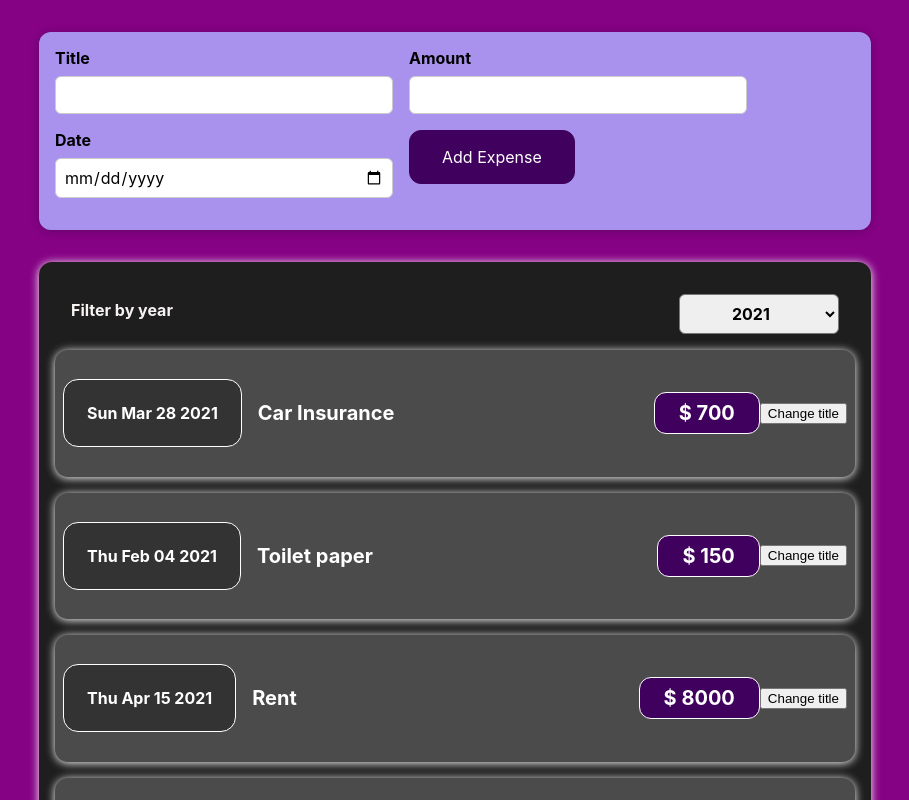
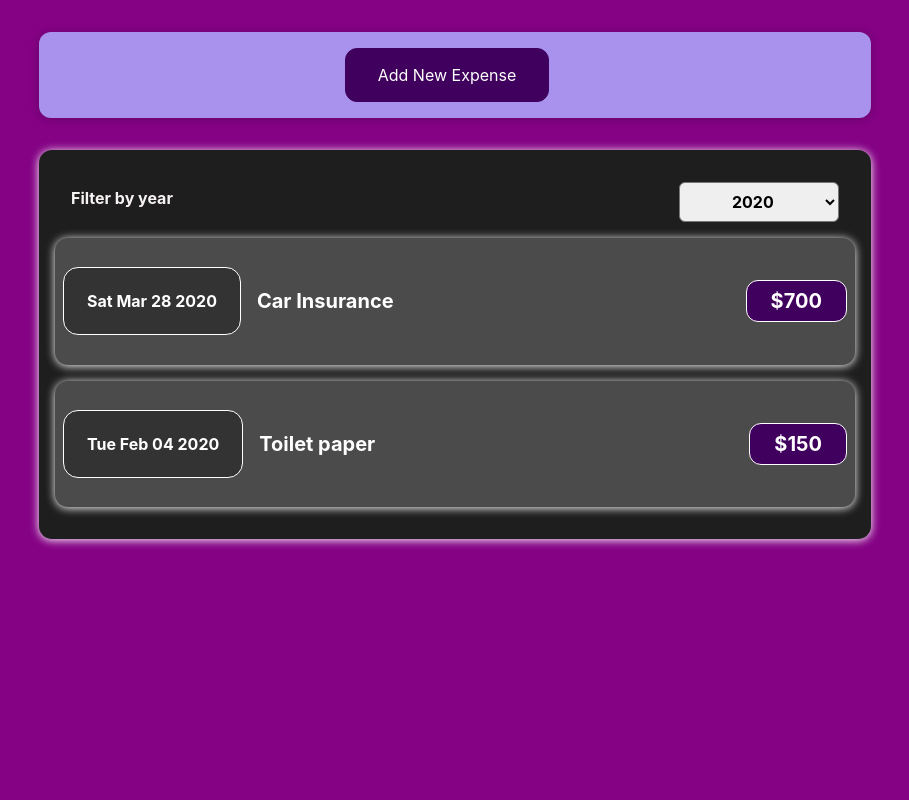
Before and after one commit to Josh-The-Developapa/Expensesio, a React (Create React App) app: page / in a window 1280 px wide. Shown: the top 800 px of the page, without its empty margins (185-1094 px from the left). Built offline with nearby package versions, Linux system fonts and the light colour scheme.

Commit message:
Commited

```diff
--- a/src/App.js
+++ b/src/App.js
@@ -1,20 +1,24 @@
+import { useState } from 'react';
 import Expenses from './components/Expenses/Expenses';
 import NewExpense from './components/Expenses/NewExpense/NewExpense';
+
+const DUMMY_EXPENSES = [
+  { title: 'Car  Insurance', amount: '$' + 700, date: new Date(2020, 2, 28) },
+  { title: 'Toilet paper', amount: '$' + 150, date: new Date(2020, 1, 4) },
+  { title: 'Rent', amount: '$' + 8000, date: new Date(2021, 3, 15) },
+  { title: 'Electricity', amount: '$' + 300, date: new Date(2021, 6, 17) },
+];
+
 function App() {
-  const expenses = [
-    { title: 'Car  Insurance', amount: 700, date: new Date(2021, 2, 28) },
-    { title: 'Toilet paper', amount: 150, date: new Date(2021, 1, 4) },
-    { title: 'Rent', amount: 8000, date: new Date(2021, 3, 15) },
-    { title: 'Electricity', amount: 300, date: new Date(2021, 6, 17) },
-  ];
-
-  function addExpenseH(expense) {
-    console.log('In app.js');
-    console.log(expense);
+  const [expenses, setExpenses] = useState(DUMMY_EXPENSES);
+  function addExpenseHandler(expense) {
+    setExpenses((prevExpenses) => {
+      return [expense, ...prevExpenses];
+    });
   }
   return (
     <div>
-      <NewExpense onaddExpense={addExpenseH} />
+      <NewExpense onAddExpense={addExpenseHandler} />
       <Expenses items={expenses} />
     </div>
   );
--- a/src/components/Expenses/ExpenseItem.js
+++ b/src/components/Expenses/ExpenseItem.js
@@ -1,22 +1,18 @@
-import { useState } from 'react';
+import React from 'react';
 import './ExpenseItem.css';
 import Card from '../UI/Card';
 
 const ExpenseItem = (props) => {
-  const [title, setTitle] = useState(props.title);
-  const clickFunc = () => {
-    setTitle('Updated');
-  };
+  let NormalDate = new Date(props.date);
   return (
     <Card className="expense-item">
       <div>
-        <h4>{props.date.toDateString()}</h4>
+        <h4>{NormalDate.toDateString()}</h4>
       </div>
       <div className="expense-item__description">
-        <h2>{title}</h2>
+        <h2>{props.title}</h2>
       </div>
-      <div className="expense-item__price">$ {props.amount}</div>
-      <button onClick={clickFunc}>Change title</button>
+      <div className="expense-item__price">{props.amount}</div>
     </Card>
   );
 };
--- a/src/components/Expenses/Expenses.js
+++ b/src/components/Expenses/Expenses.js
@@ -1,42 +1,29 @@
 import React, { useState } from 'react';
-import ExpenseItem from './ExpenseItem';
+
+import Card from '../UI/Card';
+import ExpensesFilter from './ExpensesFilter';
+import ExpensesList from './ExpensesList';
 import './Expenses.css';
-import Card from '../UI/Card';
-import ExpenseFilter from './ExpensesFilter';
 
 const Expenses = (props) => {
-  const [filteredYear, setFilteredYear] = useState('2021');
+  const [filteredYear, setFilteredYear] = useState('2020');
 
-  function filterChangeHandler(selectedYear) {
+  const filterChangeHandler = (selectedYear) => {
     setFilteredYear(selectedYear);
-  }
+  };
+
+  const filteredExpenses = props.items.filter((expense) => {
+    return expense.date.getFullYear().toString() === filteredYear;
+  });
+
   return (
     <div>
-      <Card className="expenses">
-        <ExpenseFilter
+      <Card className='expenses'>
+        <ExpensesFilter
           selected={filteredYear}
           onChangeFilter={filterChangeHandler}
         />
-        <ExpenseItem
-          title={props.items[0].title}
-          amount={props.items[0].amount}
-          date={props.items[0].date}
-        />
-        <ExpenseItem
-          title={props.items[1].title}
-          amount={props.items[1].amount}
-          date={props.items[1].date}
-        />
-        <ExpenseItem
-          title={props.items[2].title}
-          amount={props.items[2].amount}
-          date={props.items[2].date}
-        />
-        <ExpenseItem
-          title={props.items[3].title}
-          amount={props.items[3].amount}
-          date={props.items[3].date}
-        />
+        <ExpensesList items={filteredExpenses} />
       </Card>
     </div>
   );
--- /dev/null
+++ b/src/components/Expenses/ExpensesList.css
@@ -0,0 +1,9 @@
+.expenses-list {
+  list-style: none;
+  padding: 0;
+}
+
+.expenses-list__fallback {
+  color: white;
+  text-align: center;
+}
--- /dev/null
+++ b/src/components/Expenses/ExpensesList.js
@@ -0,0 +1,25 @@
+import React from 'react';
+
+import ExpenseItem from './ExpenseItem';
+import './ExpensesList.css';
+
+const ExpensesList = (props) => {
+  if (props.items.length === 0) {
+    return <h2 className='expenses-list__fallback'>Found no expenses.</h2>;
+  }
+
+  return (
+    <ul className='expenses-list'>
+      {props.items.map((expense) => (
+        <ExpenseItem
+          key={expense.id}
+          title={expense.title}
+          amount={expense.amount}
+          date={expense.date}
+        />
+      ))}
+    </ul>
+  );
+};
+
+export default ExpensesList;
--- a/src/components/Expenses/NewExpense/ExpenseForm.js
+++ b/src/components/Expenses/NewExpense/ExpenseForm.js
@@ -1,74 +1,94 @@
 import React, { useState } from 'react';
+
 import './ExpenseForm.css';
 
 const ExpenseForm = (props) => {
-  const [enteredTitle, setTitle] = useState('');
-  const [enteredAmount, setAmount] = useState('');
-  const [enteredDate, setDate] = useState('');
+  const [enteredTitle, setEnteredTitle] = useState('');
+  const [enteredAmount, setEnteredAmount] = useState('');
+  const [enteredDate, setEnteredDate] = useState('');
+  // const [userInput, setUserInput] = useState({
+  //   enteredTitle: '',
+  //   enteredAmount: '',
+  //   enteredDate: '',
+  // });
 
-  function titleCH(event) {
-    setTitle(event.target.value);
-  }
+  const titleChangeHandler = (event) => {
+    setEnteredTitle(event.target.value);
+    // setUserInput({
+    //   ...userInput,
+    //   enteredTitle: event.target.value,
+    // });
+    // setUserInput((prevState) => {
+    //   return { ...prevState, enteredTitle: event.target.value };
+    // });
+  };
 
-  function amountCH(event) {
-    setAmount(event.target.value);
-  }
+  const amountChangeHandler = (event) => {
+    setEnteredAmount(event.target.value);
+    // setUserInput({
+    //   ...userInput,
+    //   enteredAmount: event.target.value,
+    // });
+  };
 
-  function dateCH(event) {
-    setDate(event.target.value);
-  }
-  function submitH(event) {
+  const dateChangeHandler = (event) => {
+    setEnteredDate(event.target.value);
+    // setUserInput({
+    //   ...userInput,
+    //   enteredDate: event.target.value,
+    // });
+  };
+
+  const submitHandler = (event) => {
     event.preventDefault();
 
     const expenseData = {
       title: enteredTitle,
       amount: '$' + enteredAmount,
-      date: new Date(enteredDate).toDateString(),
+      date: new Date(enteredDate),
     };
 
-    props.onSaveExpenseDate(expenseData);
-    setTitle('');
-    setAmount('');
-    setDate('');
-  }
+    props.onSaveExpenseData(expenseData);
+    setEnteredTitle('');
+    setEnteredAmount('');
+    setEnteredDate('');
+  };
 
   return (
-    <form onSubmit={submitH}>
-      <div className="new-expense__controls">
-        <div className="new-expense__control">
+    <form onSubmit={submitHandler}>
+      <div className='new-expense__controls'>
+        <div className='new-expense__control'>
           <label>Title</label>
           <input
-            type="text"
+            type='text'
             value={enteredTitle}
-            onChange={titleCH}
-            required="true"
+            onChange={titleChangeHandler}
           />
         </div>
-        <div className="new-expense__control">
+        <div className='new-expense__control'>
           <label>Amount</label>
           <input
-            type="number"
-            min="0.01"
-            step="0.01"
+            type='number'
+            min='0.01'
+            step='0.01'
             value={enteredAmount}
-            onChange={amountCH}
-            required="true"
+            onChange={amountChangeHandler}
           />
         </div>
-        <div className="new-expense__control">
+        <div className='new-expense__control'>
           <label>Date</label>
           <input
-            type="date"
-            min="2019-01-01"
-            max="2023-12-31"
-            onChange={dateCH}
+            type='date'
+            min='2019-01-01'
+            max='2025-12-31'
             value={enteredDate}
-            required="true"
+            onChange={dateChangeHandler}
           />
         </div>
-        <div className="new-expense__actions">
-          <button type="submit">Add Expense</button>
-        </div>
+      </div>
+      <div className='new-expense__actions'>
+        <button type="button" onClick={props.onCancel}>Cancel</button>
+        <button type='submit'>Add Expense</button>
       </div>
     </form>
   );
--- a/src/components/Expenses/NewExpense/NewExpense.js
+++ b/src/components/Expenses/NewExpense/NewExpense.js
@@ -1,16 +1,38 @@
-import React from 'react';
+import React, { useState } from 'react';
+
+import ExpenseForm from './ExpenseForm';
 import './NewExpense.css';
-import ExpenseForm from './ExpenseForm';
+
 const NewExpense = (props) => {
-  function saveExpenseDataHandler(enteredExpenseData) {
+  const [isEditing, setIsEditing] = useState(false);
+
+  const saveExpenseDataHandler = (enteredExpenseData) => {
     const expenseData = {
       ...enteredExpenseData,
     };
-    props.onaddExpense(expenseData);
-  }
+    props.onAddExpense(expenseData);
+    setIsEditing(false);
+  };
+
+  const startEditingHandler = () => {
+    setIsEditing(true);
+  };
+
+  const stopEditingHandler = () => {
+    setIsEditing(false);
+  };
+
   return (
-    <div className="new-expense">
-      <ExpenseForm onSaveExpenseDate={saveExpenseDataHandler} />
+    <div className='new-expense'>
+      {!isEditing && (
+        <button onClick={startEditingHandler}>Add New Expense</button>
+      )}
+      {isEditing && (
+        <ExpenseForm
+          onSaveExpenseData={saveExpenseDataHandler}
+          onCancel={stopEditingHandler}
+        />
+      )}
     </div>
   );
 };
```
